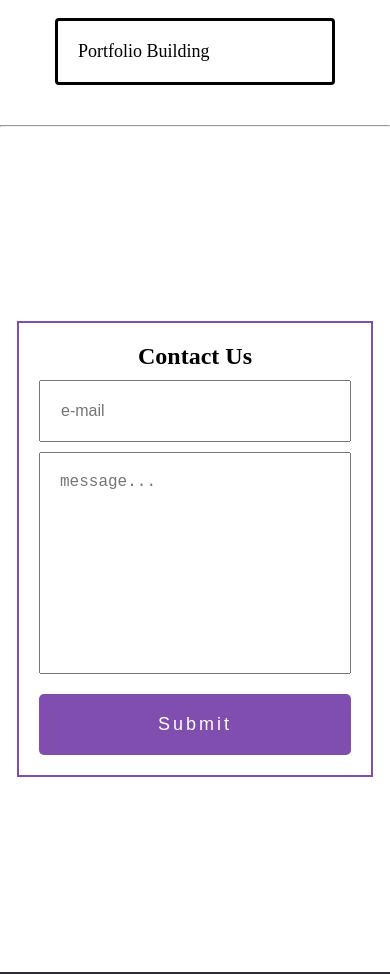
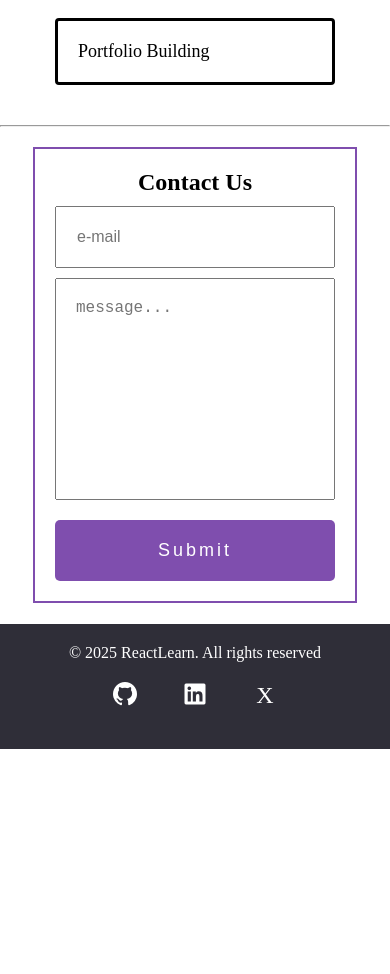
Before and after one commit to ABUBAKAR-DAHIR/Learning-React-App, a React (Vite) app: page / in a window 390 px wide. Shown: the part 2183-3157 px from the top of the page. After the commit the page ends 2932 px from the top, so only its background shows below. Built offline with nearby package versions, Linux system fonts and the light colour scheme.

Commit message:
making the contact form responsive

```diff
--- a/src/styles/contact.css
+++ b/src/styles/contact.css
@@ -1,17 +1,18 @@
 .contact{
-    height: 100vh;
+    height: auto;
     width: 100%;
     /* background-color: rgb(179, 107, 107); */
     display: flex;
     justify-content: space-evenly;
     align-items: center;
-    /* padding: 20px; */
+    padding: 20px;
     min-width: 343px;
 }
 
 .contact .contact-form{
     display: flex;
     flex-direction: column;
+    padding: 20px;
 }
 
 .contact .contact-form h2{
```
